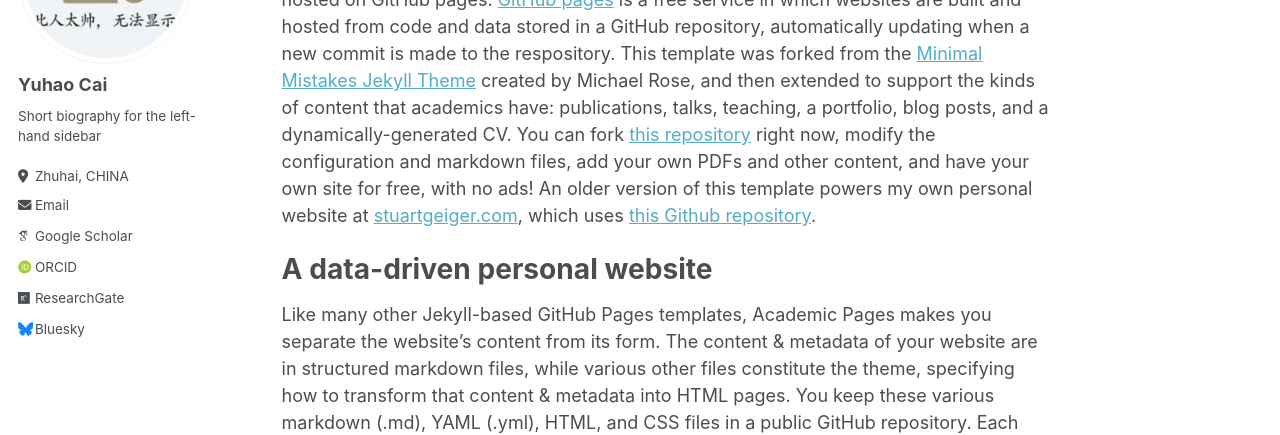
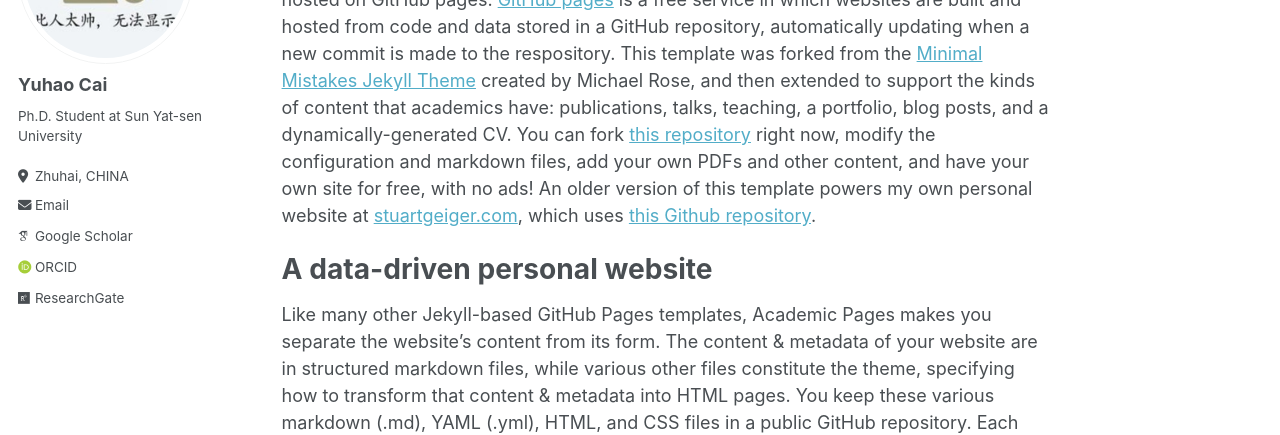
Before and after one commit to caiyh63/caiyh63.github.io, a Jekyll site: the page built from _pages/about.md, in a window 1280 px wide. Shown: the part 217-652 px from the top of the page. Built offline with Jekyll 4.4.1, drawn with Linux system fonts in a browser that asks for light colours; some web fonts are replaced.

Commit message:
Update _config.yml

```diff
--- a/_config.yml
+++ b/_config.yml
@@ -24,7 +24,7 @@ author:
   avatar           : "profile.jpg"
   name             : "Yuhao Cai"
   pronouns         : # example: "she/her"
-  bio              : "Short biography for the left-hand sidebar"
+  bio              : "Ph.D. Student at Sun Yat-sen University"
   location         : "Zhuhai, CHINA"
   employer         :
   uri              :
@@ -47,7 +47,7 @@ author:
   stackoverflow    : # User number or user number and name (i.e., use "1" or "1/jeff-atwood")
 
   # Social media
-  bluesky          : "bsky.app" # Replace this with you Bluesky username
+  bluesky          : # Username
   facebook         : # Username
   flickr           : # Username
   foursquare       : # Username
```
